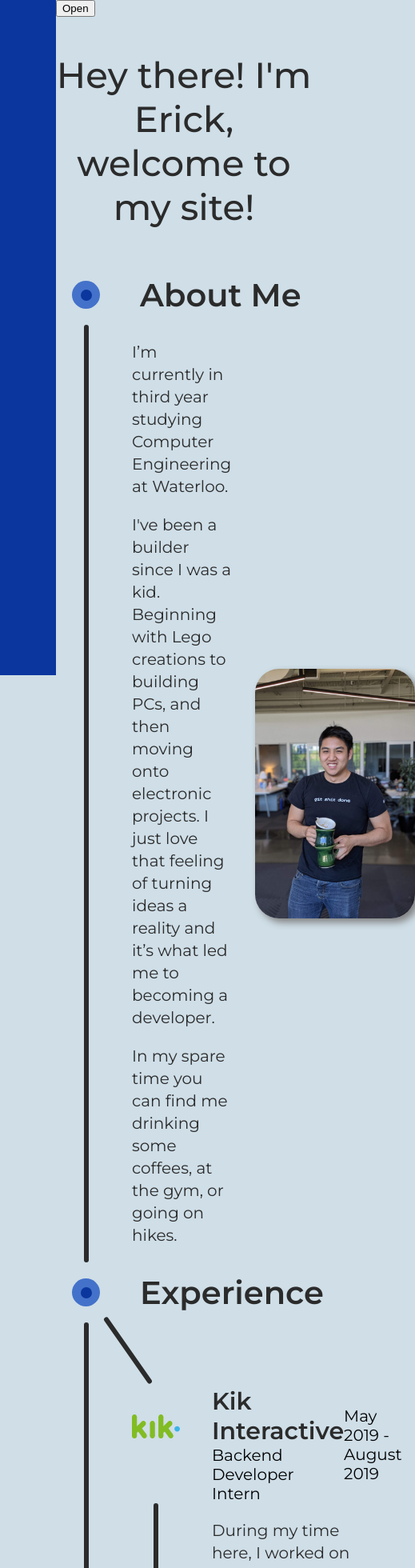
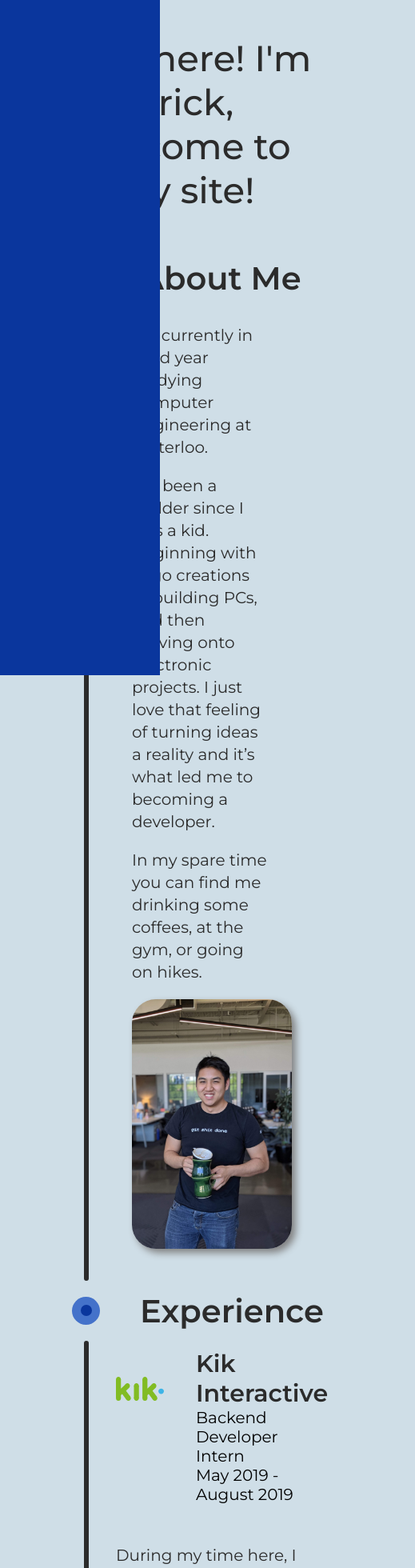
Before and after one commit to ericklikan/erickleon.com, a React (Create React App) app: page / in a window 390 px wide. Shown: the top 1960 px of the page at 80% size, 519 px wide, since content can reach past the window. Built offline with nearby package versions, Linux system fonts and the light colour scheme.

Commit message:
mobile optimized

```diff
--- a/src/App/AppConstants.ts
+++ b/src/App/AppConstants.ts
@@ -24,7 +24,7 @@ export const DIMENSIONS = {
 	BREAK_S: '600px',
 	BREAK_M: '768px',
 	BREAK_L: '992px',
-	BREAK_XL: '1200',
+	BREAK_XL: '1200px',
 }
 
 export const COLORS = {
--- a/src/components/ExperienceSubSection.tsx
+++ b/src/components/ExperienceSubSection.tsx
@@ -8,8 +8,12 @@ const Container = styled.div`
 	flex-direction: row;
 	justify-content: flex-start;
 	align-content: center;
-	padding: 0 0 0 20px;
+	padding-left: 20px;
 	transform: translate(0, -20px);
+	@media only screen and (max-width: ${DIMENSIONS.BREAK_M}) {
+		padding-top: 30px;
+		padding-left: 0;
+	}
 `
 const LogoContainer = styled.div`
 	height: ${DIMENSIONS.EXPERIENCE_LOGO_SIZE};
@@ -30,6 +34,10 @@ const TextContainer = styled.div`
 	display: flex;
 	align-items: center;
 	justify-content: space-between;
+	@media only screen and (max-width: ${DIMENSIONS.BREAK_M}) {
+		flex-direction: column;
+		align-items: flex-start;
+	}
 `
 const CompanyName = styled.p`
 	font-family: 'Montserrat';
@@ -55,9 +63,15 @@ const LineContainer = styled.div`
 	min-width: ${DIMENSIONS.EXPERIENCE_LOGO_SIZE};
 	display: flex;
 	justify-content: center;
+	@media only screen and (max-width: ${DIMENSIONS.BREAK_M}) {
+		display: none;
+	}
 `
 const ContentContainer = styled.div`
 	padding-left: 40px;
+	@media only screen and (max-width: ${DIMENSIONS.BREAK_M}) {
+		padding-left: 0;
+	}
 `
 
 interface IProperties {
--- /dev/null
+++ b/src/components/ProjectSubSection.tsx
@@ -0,0 +1 @@
+import * as React from 'react'
--- a/src/pages/MainPage.tsx
+++ b/src/pages/MainPage.tsx
@@ -1,7 +1,8 @@
 import * as React from 'react'
-import { AppState } from 'App/AppState'
 import styled from 'styled-components'
 import { observer } from 'mobx-react'
+
+import { AppState } from 'App/AppState'
 import { DIMENSIONS, ANIMATION } from 'App/AppConstants'
 
 import Introduction from 'sections/Introduction'
@@ -12,6 +13,16 @@ import Projects from 'sections/Projects'
 const Page = styled.div`
 	height: 100%;
 	transition: margin-left ${ANIMATION.SIDEBAR};
+	display: flex;
+	justify-content: center;
+`
+const Centered = styled.div`
+	@media only screen and (max-width: ${DIMENSIONS.BREAK_L}) {
+		width: 100%;
+	}
+	@media only screen and (min-width: ${DIMENSIONS.BREAK_XL}) {
+		width: ${DIMENSIONS.BREAK_XL};
+	}
 `
 
 interface IProperties {
@@ -39,11 +50,12 @@ export default class MainPage extends React.Component<IProperties> {
 						? DIMENSIONS.SIDEBAR_WIDTH_OPEN
 						: DIMENSIONS.SIDEBAR_WIDTH_CLOSE,
 				}}>
-				<button onClick={this.toggleSidebar}>Open</button>
-				<Introduction />
-				<About />
-				<Experience />
-				<Projects />
+				<Centered>
+					<Introduction />
+					<About />
+					<Experience />
+					<Projects />
+				</Centered>
 			</Page>
 		)
 	}
--- a/src/sections/About.tsx
+++ b/src/sections/About.tsx
@@ -3,6 +3,7 @@ import styled from 'styled-components'
 import Section from 'components/Section'
 import { TextContent } from 'components/Styled'
 import about from 'static/about.jpg'
+import { DIMENSIONS } from 'App/AppConstants'
 
 const AboutImage = styled.img`
 	width: 200px;
@@ -17,7 +18,7 @@ const TextContainer = styled.div`
 `
 const ImageContainer = styled.div`
 	float: right;
-	width: 200px;
+	width: 100%;
 	display: flex;
 	justify-content: center;
 	align-items: center;
@@ -28,7 +29,11 @@ const ImageContainer = styled.div`
 `
 const FlexContainer = styled.div`
 	display: flex;
-	padding: 0 0 0 20px;
+	padding-left: 20px;
+	@media only screen and (max-width: ${DIMENSIONS.BREAK_M}) {
+		flex-direction: column;
+		padding-bottom: 40px;
+	}
 `
 
 class About extends React.Component<any> {
@@ -38,20 +43,17 @@ class About extends React.Component<any> {
 				<FlexContainer>
 					<TextContainer>
 						<TextContent>
-							<p>
-								I’m currently in third year studying Computer Engineering at
-								Waterloo.
-							</p>
-							<p>
-								I've been a builder since I was a kid. Beginning with Lego creations
-								to building PCs, and then moving onto electronic projects. I just
-								love that feeling of turning ideas a reality and it’s what led me to
-								becoming a developer.
-							</p>
-							<p>
-								In my spare time you can find me drinking some coffees, at the gym,
-								or going on hikes.
-							</p>
+							I’m currently in third year studying Computer Engineering at Waterloo.
+						</TextContent>
+						<TextContent>
+							I've been a builder since I was a kid. Beginning with Lego creations to
+							building PCs, and then moving onto electronic projects. I just love that
+							feeling of turning ideas a reality and it’s what led me to becoming a
+							developer.
+						</TextContent>
+						<TextContent>
+							In my spare time you can find me drinking some coffees, at the gym, or
+							going on hikes.
 						</TextContent>
 					</TextContainer>
 					<ImageContainer>
--- a/src/sections/Experience.tsx
+++ b/src/sections/Experience.tsx
@@ -1,7 +1,7 @@
 import * as React from 'react'
 import styled from 'styled-components'
 import Section from 'components/Section'
-import { COLORS } from 'App/AppConstants'
+import { COLORS, DIMENSIONS } from 'App/AppConstants'
 import ExperienceSubSection from 'components/ExperienceSubSection'
 import { TextContent } from 'components/Styled'
 import KikLogo from 'static/kikLogo.svg'
@@ -14,6 +14,9 @@ const StartLine = styled.div`
 	background-color: ${COLORS.SIDE_LINE_COLOR};
 	border-radius: 3px;
 	transform: translate(12px, -15px) rotate(-35deg);
+	@media only screen and (max-width: ${DIMENSIONS.BREAK_M}) {
+		display: none;
+	}
 `
 
 class Experience extends React.Component<any> {
--- a/src/sections/Sidebar.tsx
+++ b/src/sections/Sidebar.tsx
@@ -7,7 +7,7 @@ import { DIMENSIONS, ANIMATION, COLORS } from 'App/AppConstants'
 // TODO: add color constants
 const SidebarNav = styled.div`
 	height: 100%;
-	width: 0;
+	width: ${DIMENSIONS.SIDEBAR_WIDTH_CLOSE};
 	position: fixed;
 	z-index: 1;
 	top: 0;
@@ -15,20 +15,15 @@ const SidebarNav = styled.div`
 	background-color: ${COLORS.SIDEBAR_BACKGROUND_COLOR};
 	overflow-x: hidden;
 	transition: width ${ANIMATION.SIDEBAR};
+	&:hover {
+		width: ${DIMENSIONS.SIDEBAR_WIDTH_OPEN};
+	}
 `
 
 @observer
 class Sidebar extends React.Component<{ appState: AppState }> {
 	public render() {
-		return (
-			<SidebarNav
-				style={{
-					width: this.props.appState.sidebarIsOpen
-						? DIMENSIONS.SIDEBAR_WIDTH_OPEN
-						: DIMENSIONS.SIDEBAR_WIDTH_CLOSE,
-				}}
-			/>
-		)
+		return <SidebarNav />
 	}
 }
 
```
